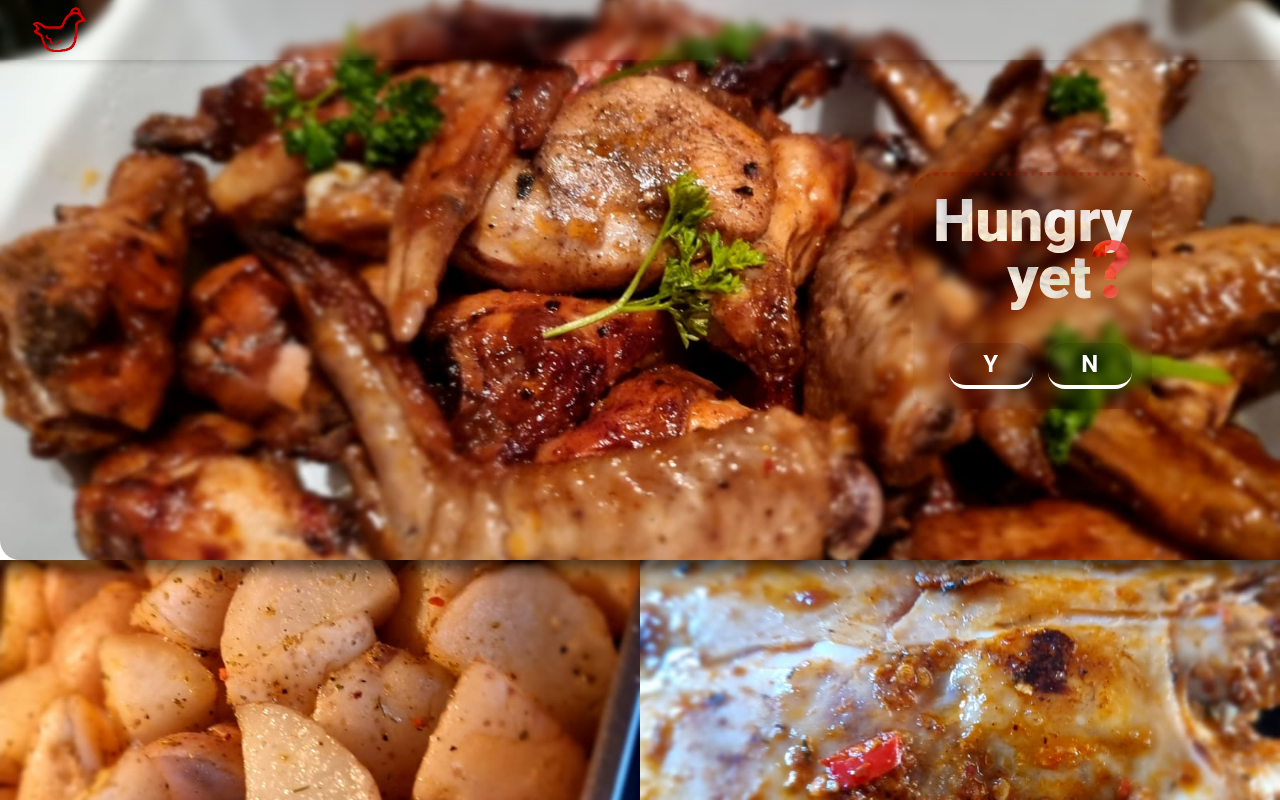
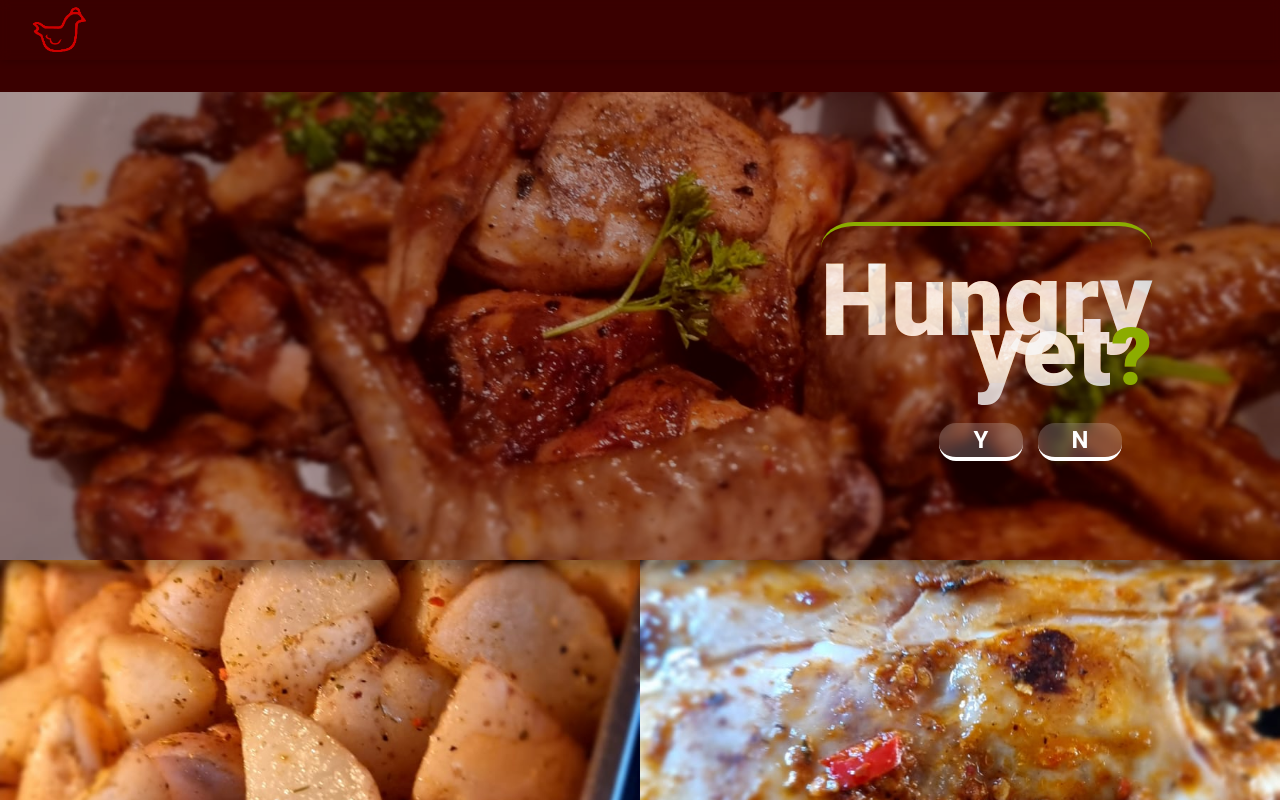
Before and after one commit to Botlhale-Setou/bnkchicken, a plain HTML site: page home.html in a window 1280 px wide. Shown: the top 800 px of the page. Drawn offline with Linux system fonts and the light colour scheme.

Commit message:
Decrease slider opacity for clearer UX

```diff
--- a/home.html
+++ b/home.html
@@ -73,7 +73,7 @@
 		<!-- C O N T A C T  S E C T I O N________________ -->
 		<div class="" id="main-contact">
 			<form action="#" method="post" id="main-form">
-				<h2 class="contact-title">Let's chat <span class="" id="btnX">X</span></h2>
+				<h2 class="contact-title">CONTACT US<span class="" id="btnX">X</span></h2>
 				<ul id="form-ul">
 					<li class="" id="contact-p">Lorem ipsum dolor sit amet, consectetur adipisicing elit. Nihil nesciunt dolorem ea. Qui, cum debitis?</li>
 					<li><input id="name" autofocus placeholder="What's your name?" required aria-label="Please enter your name:" type="text"></li>
--- a/styles.css
+++ b/styles.css
@@ -2,14 +2,15 @@
 html,
 body {
 	/* _________________________Variables */
-	--color-primary: rgb(255, 0, 0, 0.55);
+	--color-primary: rgb(140, 172, 0);
 	--color-secondary: rgb(255, 255, 255);
 	/* _________________________Styling */
 	margin: 0;
 	padding: 0;
-	overflow: hidden;
+	overflow-x: hidden;
 	font-family: 'Roboto', sans-serif;
 	box-sizing: border-box;
+	background-color: rgb(58, 0, 0);
 }
 
 /* ___________________________G L O B A L  S E C T I O N */
@@ -20,6 +21,9 @@ body {
 	align-items: center;
 	backdrop-filter: blur(5px);
 	box-shadow: 0 1px 8px rgb(0, 0, 0, 0.2);
+	position: fixed;
+	width: 100vw;
+	z-index: 2;
 }
 
 ul {
@@ -37,12 +41,12 @@ ul {
 	transition-delay: 100ms;
 	transition-duration: 800ms;
 	box-shadow: 0 10px 15px rgba(0, 0, 0, 0.6);
+	opacity: 60%;
 }
 
 .slider-img {
 	width: 100vw;
   object-fit: cover;
-	border-bottom-left-radius: 20px;
 }
 
 #slider2 {
@@ -63,30 +67,32 @@ ul {
 	float: right;
 	position: absolute;
 	margin-right: 5vw;
-	margin-top: 20px;
+	margin-top: 130px;
 	border-radius: 10%;
 	text-align: right;
 	display: flex;
 	flex-direction: column;
 	right: 5vw;
-	align-items: center;
+	align-items:flex-end;
 	justify-content: center;
-	background-color: rgba(0, 0, 0, 0.048);
-  backdrop-filter: blur(5px);
-	border-top: 4px dotted rgba(172, 0, 0, 0.35);
-	transition-duration: 300ms;
+	/* background-color: rgba(0, 0, 0, 0.1); */
+  /* backdrop-filter: blur(5px); */
+	border-top: 4px solid var(--color-primary);
+	transition-duration: 600ms;
+	transition-timing-function: ease-in;
 }
 
 h1 {
 	line-height: 50px;
-	font-size: 60px;
+	font-size: 100px;
+	margin-top: 50px;
 	font-weight: 900;
 	color: rgba(247, 247, 247, 0.8);
-	padding: 20px;
-	border-radius: 20%;
+	padding-top: 50px;
+	border-radius: 10px;
 	margin: 0;
 	text-align: right;
-	background-image: url('./artwork/slider/05.jpeg');
+	background-image: url('./artwork/products/bg.jpeg');
 	background-size: cover;
 	background-clip: text;
 	-webkit-background-clip: text;
@@ -100,7 +106,8 @@ h1 {
 #responses {
 	display: flex;
 	justify-content: center;
-	margin: 0;
+	margin-top: 20px;
+	margin-right: 30px;
 	padding: 0;
 }
 
@@ -110,11 +117,15 @@ h1 {
 	padding: 7px;
 	width:70px;
 	text-align: center;
-	background-color: rgb(0,0,0,0.1);
+	background-color: rgb(255,255,255,0.2);
 	margin-left: 15px;
 	border-radius: 17px;
 	border-bottom: 4px solid white;
 	cursor: pointer;
+	height: 20px;
+	display: flex;
+	align-items: center;
+	justify-content: center;
 }
 
 #yes:hover {
@@ -138,16 +149,18 @@ h1 {
 #main-contact {
 	position: absolute;
 	left: -100vw;
-	border-top: 4px dotted rgba(255, 0, 0, 0.308);
+	border-top: 4px solid var(--color-primary);
 	background-color: rgb(0, 0, 0, 0.1);
-	transition-duration: 300ms;
+	transition-duration: 800ms;
 	width: 80vw;
 	margin-top: 35px;
 	backdrop-filter: blur(5px);
 	border-radius: 20px;
+	margin-top: 130px;
 	height: 75vh;
 	display:flex;
 	justify-content: center;
+	transition-timing-function:ease-out;
 }
 
 .contact-title {
@@ -191,7 +204,7 @@ h1 {
 	height: 30px;
 	border-radius: 10px;
 	border: none;
-	border-bottom: 2px dotted rgba(255, 0, 0, 0.7);
+	border-bottom: 2px solid rgba(255, 0, 0, 0.7);
 	background-color: rgb(0, 0, 0, 0.3);
 	color: white;
 }
@@ -204,7 +217,7 @@ h1 {
 	height: 30px;
 	border-radius: 10px;
 	border: none;
-	border-bottom: 2px dotted rgba(255, 0, 0, 0.7);
+	border-bottom: 2px solid rgba(255, 0, 0, 0.7);
 	background-color: rgb(0, 0, 0, 0.3);
 	color: white;
 }
@@ -215,7 +228,7 @@ h1 {
 	height: 90px;
 	border-radius: 10px;
 	border: none;
-	border-bottom: 2px dotted rgba(255, 0, 0, 0.7);
+	border-bottom: 2px solid rgba(255, 0, 0, 0.7);
 	background-color: rgb(0, 0, 0, 0.3);
 	color: white;
 }
@@ -227,12 +240,12 @@ h1 {
 	background-color: rgb(0,0,0,0.3);
 	border: none;
 	color: white;
-	border-bottom: 5px solid rgba(255, 255, 255);
+	border-bottom: 4px solid rgba(255, 255, 255);
 	border-radius: 8px;
 }
 
 #btnsubmit:hover {
-	border-bottom: 5px solid rgba(206, 0, 0, 0.897);
+	border-bottom: 4px solid var(--color-primary);
 }
 
 /* ___________________________M O B I L E  S E C T I O N */
@@ -280,6 +293,7 @@ h1 {
 		background-color: rgb(0, 0, 0,0.4);
 		z-index: 1;
 		left: -100vw;
+		top: 0;
 		transition-duration: 600ms ;
 	}
 
```
